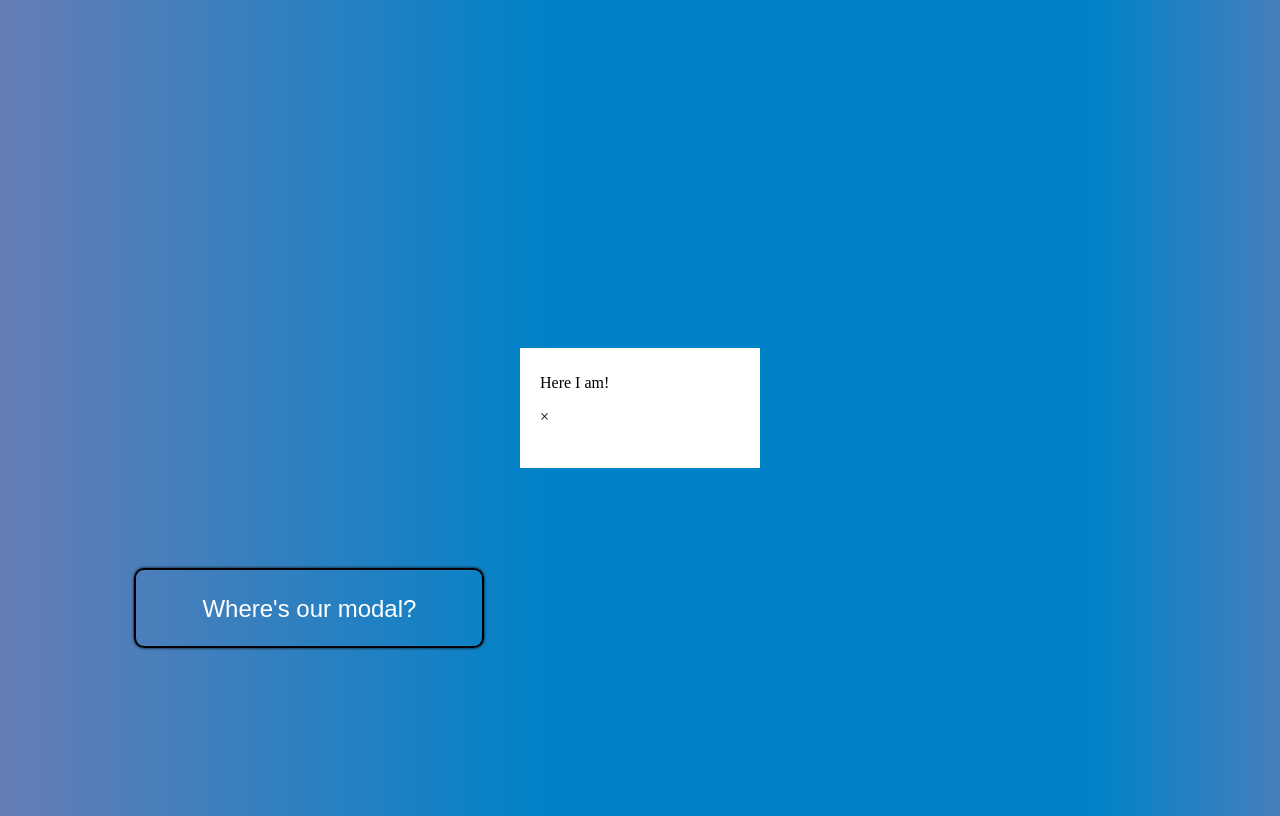
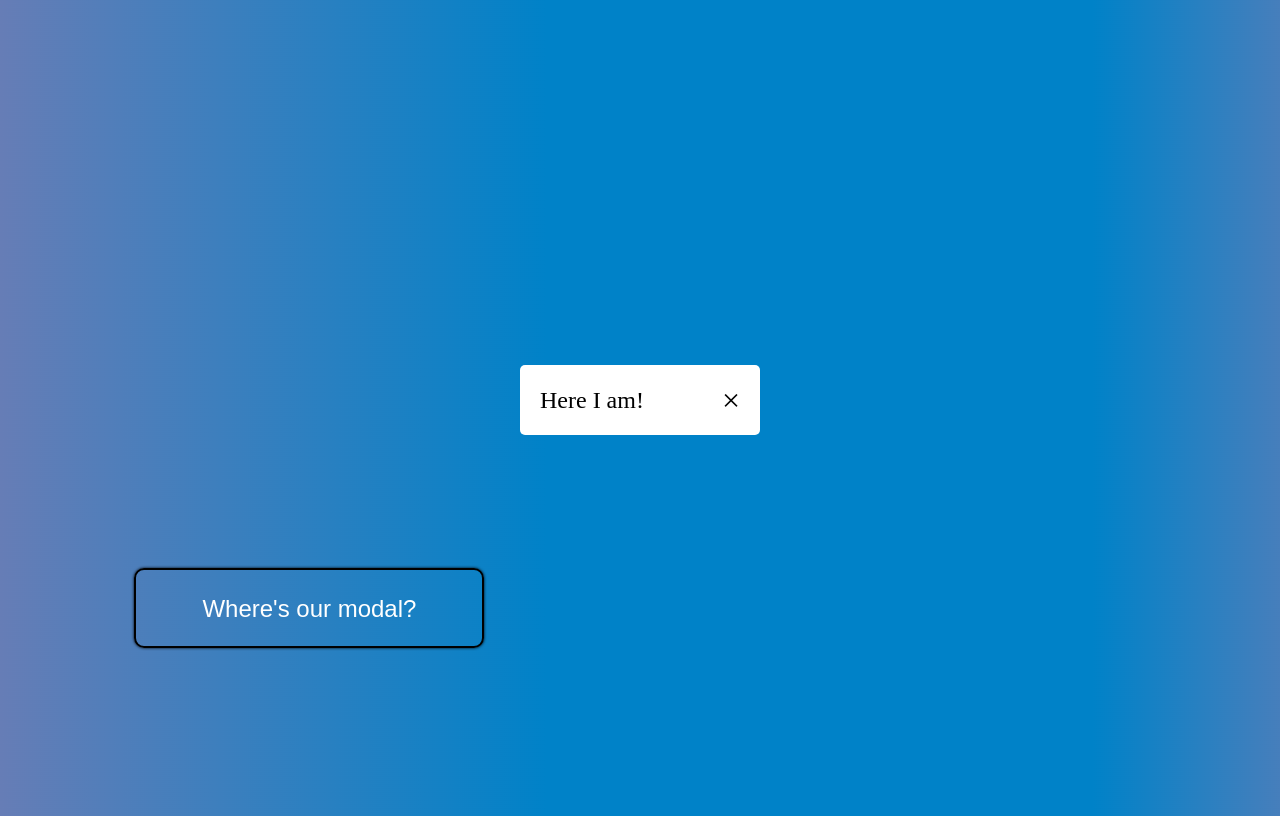
Before and after one commit to hugovettorello/modal-with-dom, a plain HTML site: page index.html in a window 1280 px wide. Drawn offline with Linux system fonts and the light colour scheme.

Commit message:
finalizing styling

```diff
--- a/css/style.css
+++ b/css/style.css
@@ -30,6 +30,36 @@ body{
     left: 50%;
     transform: translate(-50%,-50%);
     width: 200px;
-    height: 100px;
+    height: 50px;
     padding:10px 20px;
+    border-radius: 5px;
+    font-size: 1.5rem;
+    display: flex;
+    justify-content: space-between;
+    flex-direction: row;
+    align-items: center;
+
+    animation-name: animatemodal;
+    animation-duration: .4s
 }
+
+#close-btn{
+    font-size: 2rem;
+    transition: .2s;
+}
+#close-btn:hover{
+    cursor: pointer;
+    font-size: 2.5rem;
+    color: #ff0000;
+
+}
+
+#modal-container{
+    /* display: none; */
+    position: fixed;
+    top: 0;
+    left: 0;
+    width: 100%;
+    height: 100%;
+    z-index: 1;
+}
```
